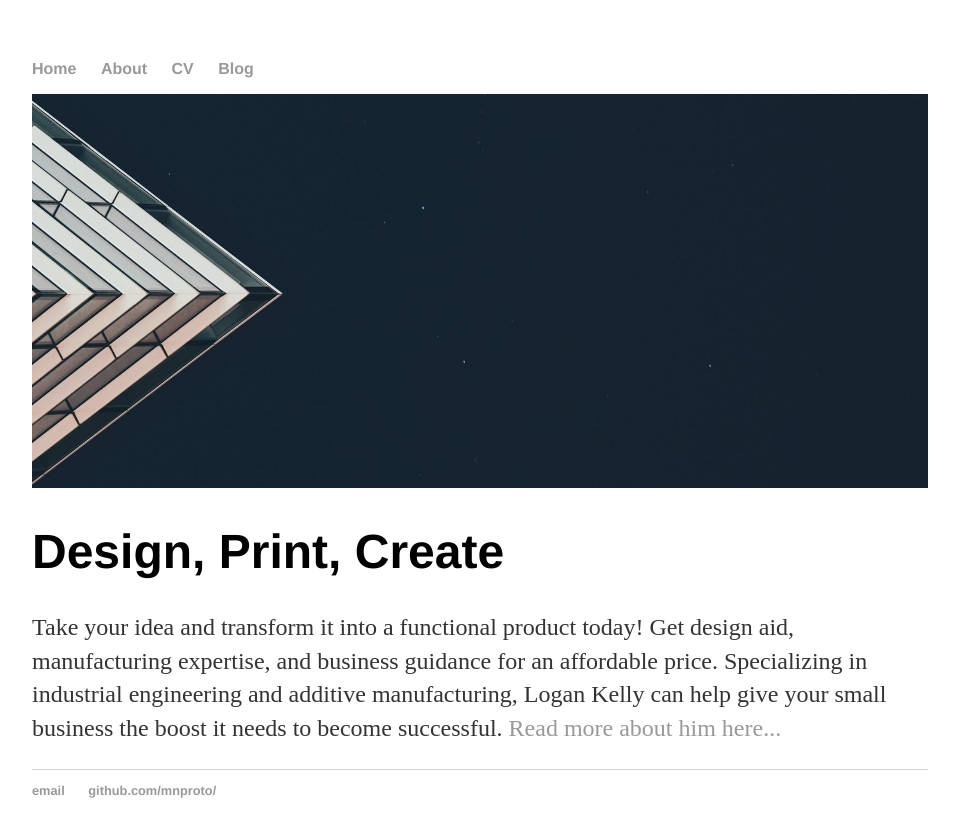
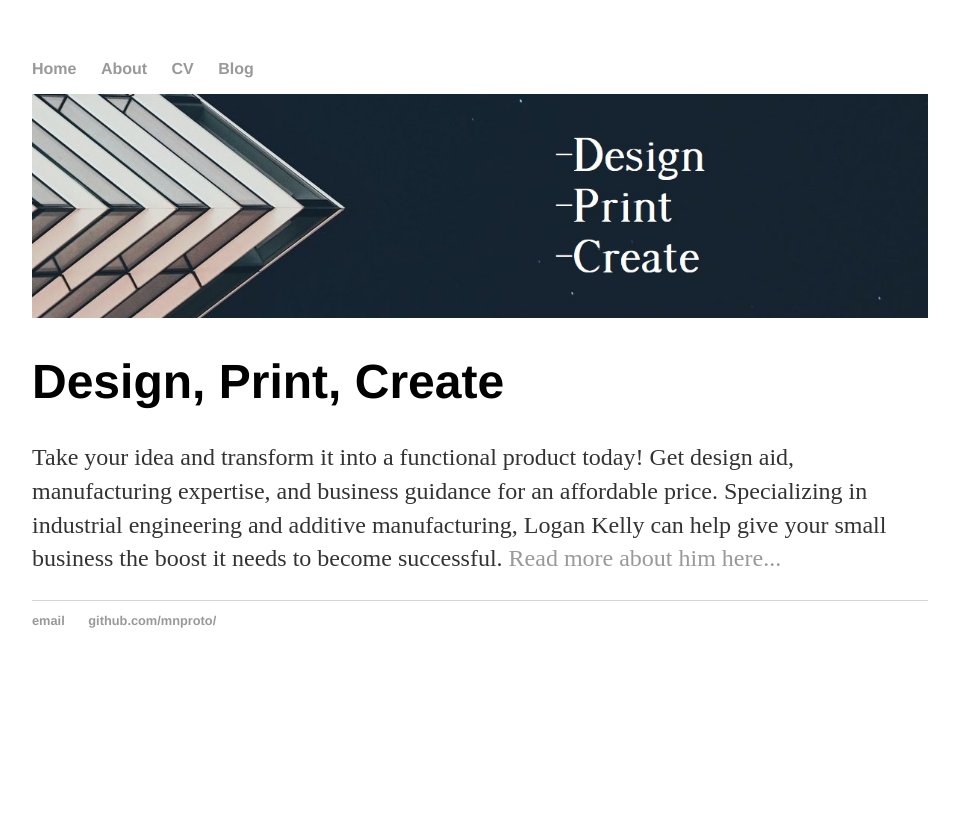
Before and after one commit to mnproto/mnproto.github.io, a Jekyll site: the page built from index.html, in a window 1280 px wide. Shown: the top 837 px of the page, without its empty margins (160-1119 px from the left). Built offline with Jekyll 4.4.1, drawn with Linux system fonts in a browser that asks for light colours.

Commit message:
Update index.html

```diff
--- a/index.html
+++ b/index.html
@@ -8,7 +8,7 @@ img {
     height: auto;
 }
 </style>
-<img src="/images/header.jpg">
+<img src="/images/header2.jpg">
 <div class="blurb">
 	<h1>Design, Print, Create</h1>
 	<p>Take your idea and transform it into a functional product today! Get design aid, manufacturing expertise, and business guidance for an affordable price.
```
